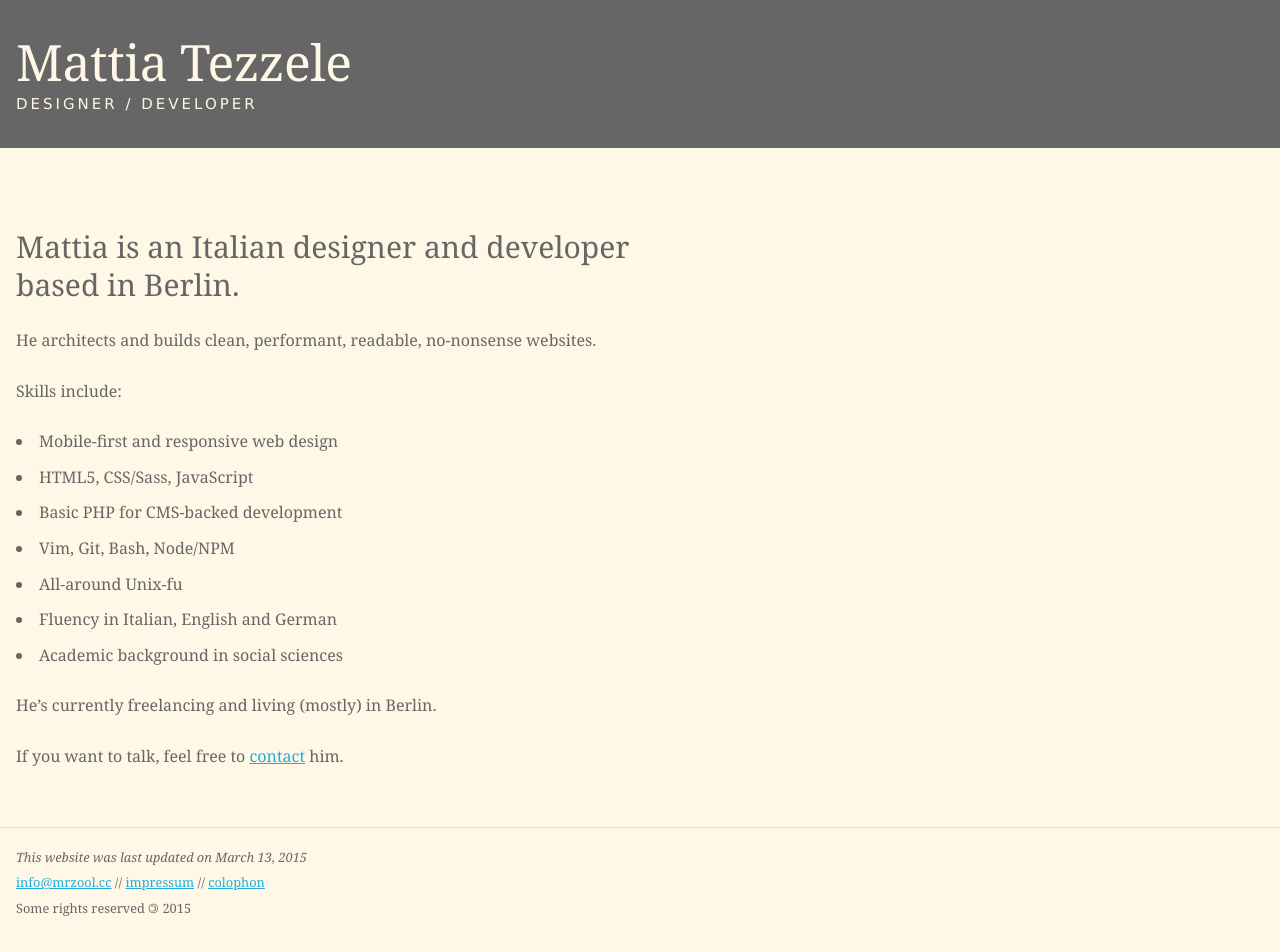
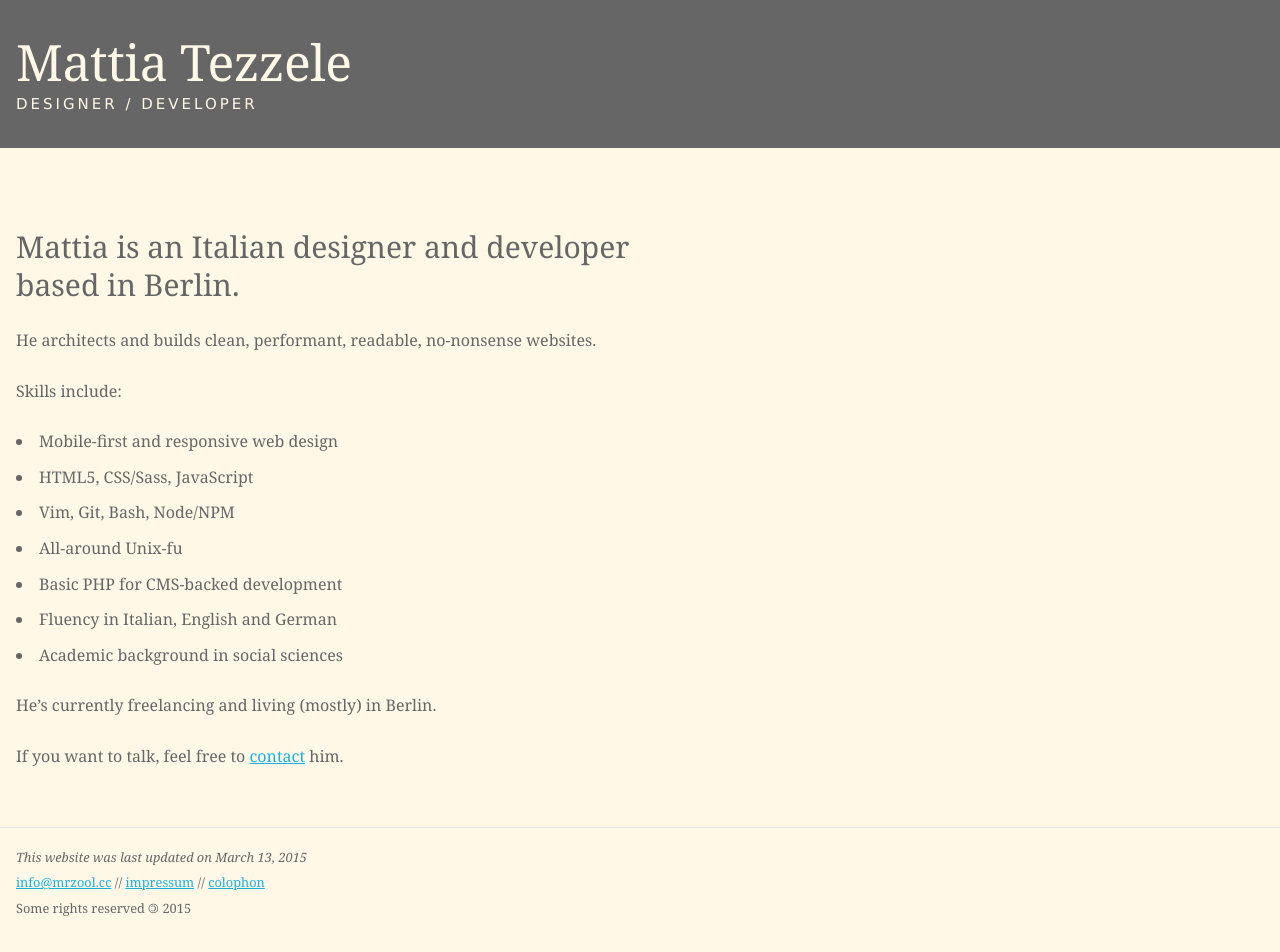
Before and after one commit to mrzool/mrzool.github.io, a Jekyll site: the page built from index.md, in a window 1280 px wide. Built offline with Jekyll 4.4.1, drawn with Linux system fonts in a browser that asks for light colours.

Commit message:
Move PHP to the bottom

```diff
--- a/index.md
+++ b/index.md
@@ -13,9 +13,9 @@ Skills include:
 
 - Mobile-first and responsive web design
 - HTML5, CSS/Sass, JavaScript
-- Basic PHP for CMS-backed development
 - Vim, Git, Bash, Node/NPM
 - All-around Unix-fu
+- Basic PHP for CMS-backed development
 - Fluency in Italian, English and German
 - Academic background in social sciences
 
```
